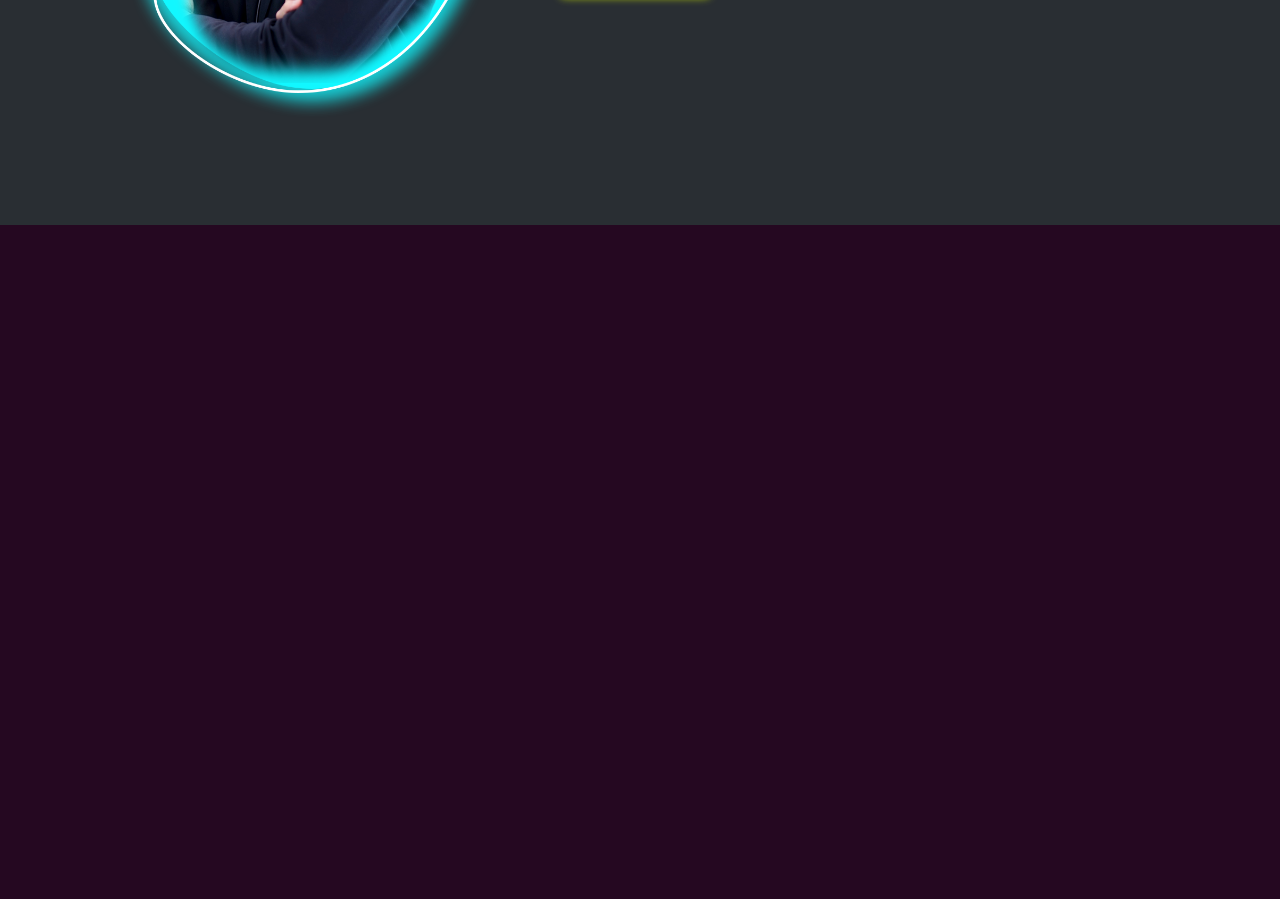
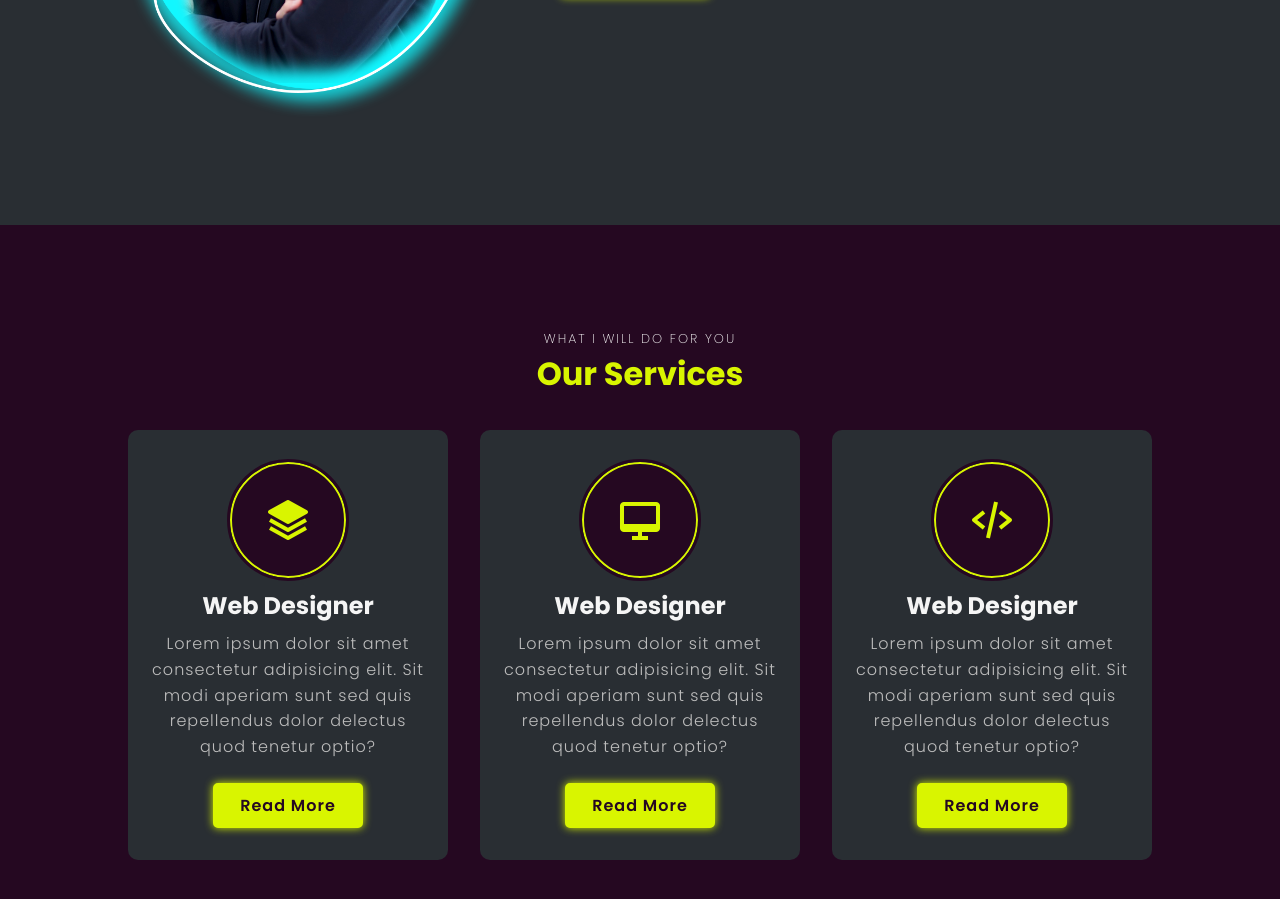
Before and after one commit to BenjaminLupa/portfolio, a plain HTML site: page index.html in a window 1280 px wide. Shown: the part 1391-2290 px from the top of the page. Before the commit the page ends 1616 px from the top, so only its background shows below. Drawn offline with nearby package versions, Linux system fonts and the light colour scheme.

Commit message:
feat: added service section

```diff
--- a/index.html
+++ b/index.html
@@ -111,6 +111,45 @@
         </div>
 
     </section>
+    <!-- services section -------------------------------->
+    <section id="services" class="services">
+        <div class="main-text">
+            <span>what i will do for you</span>
+            <h2>Our Services</h2>
+        </div>
+
+        <div class="section-services">
+            <div class="service-box">
+                <i class='bx bxs-layer service-icon'></i>
+                <h3>Web Designer</h3>
+                <p>Lorem ipsum dolor sit amet consectetur adipisicing elit. Sit modi aperiam sunt sed quis repellendus
+                    dolor delectus quod tenetur optio?</p>
+                <div class="btn-box service-btn">
+                    <a href="#" class="btn">Read More</a>
+                </div>
+            </div>
+
+            <div class="service-box">
+                <i class='bx bx-desktop service-icon'></i>
+                <h3>Web Designer</h3>
+                <p>Lorem ipsum dolor sit amet consectetur adipisicing elit. Sit modi aperiam sunt sed quis repellendus
+                    dolor delectus quod tenetur optio?</p>
+                <div class="btn-box service-btn">
+                    <a href="#" class="btn">Read More</a>
+                </div>
+            </div>
+
+            <div class="service-box">
+                <i class='bx bx-code-alt service-icon'></i>
+                <h3>Web Designer</h3>
+                <p>Lorem ipsum dolor sit amet consectetur adipisicing elit. Sit modi aperiam sunt sed quis repellendus
+                    dolor delectus quod tenetur optio?</p>
+                <div class="btn-box service-btn">
+                    <a href="#" class="btn">Read More</a>
+                </div>
+            </div>
+        </div>
+    </section>
     <script src="script.js"></script>
 </body>
 
--- a/style.css
+++ b/style.css
@@ -345,7 +345,73 @@ a.btn:hover::before {
   font-size: 1rem;
   font-weight: 600;
 }
+/* service section css--------------------------------*/
+.main-text {
+  width: 100%;
+  text-align: center;
+  margin-bottom: 2rem;
+  color: var(--hover-color);
+}
+.main-text h2 {
+  font-weight: 700;
+  font-size: var(--norma-font);
+}
+.main-text span {
+  color: #fdfdfd;
+  font-size: 0.8rem;
+  font-weight: 200;
+  letter-spacing: 2px;
+  text-transform: uppercase;
+}
 
+.section-services {
+  display: flex;
+  justify-content: center;
+  align-items: center;
+  flex-wrap: wrap;
+  grid-gap: 2rem;
+}
+
+.section-services .service-box {
+  flex: 1 1 18rem;
+  padding: 2rem 1rem 2rem;
+  text-align: center;
+  background: var(--secon-color);
+  transition: transform 0.4s;
+  border-radius: 10px;
+}
+.service-btn {
+  width: auto;
+  justify-content: center;
+}
+
+.service-box:hover {
+  transform: translateY(-0.7rem);
+}
+.service-icon {
+  border: 2px solid var(--hover-color);
+  padding: 2rem;
+  background: var(--bg-color);
+  display: flex;
+  align-items: center;
+  font-size: 3rem;
+  border-radius: 50%;
+  position: relative;
+  color: var(--hover-color);
+  box-sizing: var(--neon-box-shadow);
+  outline: 3px solid var(--bg-color);
+}
+.service-box h3 {
+  margin-top: 10px;
+  font-size: 1.5rem;
+}
+.service-box p {
+  margin: 0.5rem 0 1.5rem 0;
+  font-weight: 300;
+  letter-spacing: 1px;
+  color: #bdbdbd;
+  line-height: 1.6;
+}
 /* keyframes--------------------------------*/
 @keyframes morph {
   0%,
```
